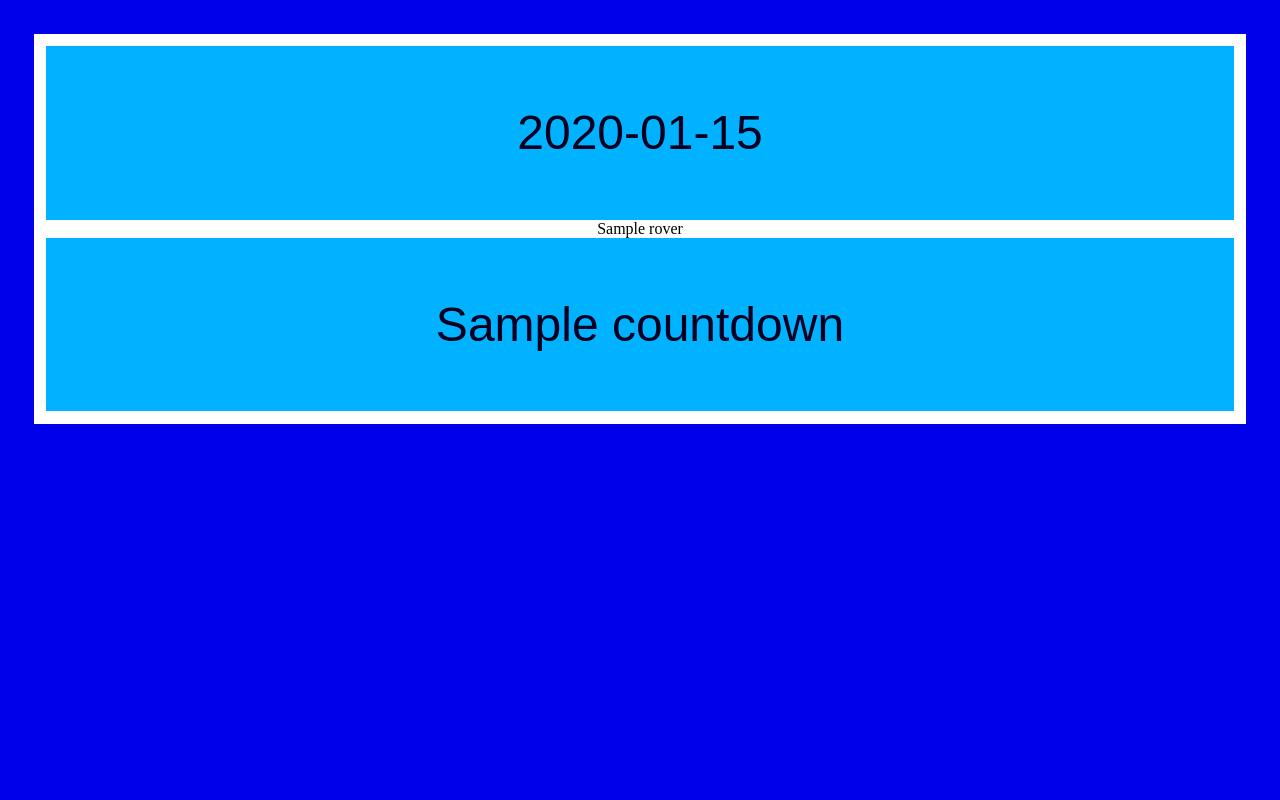
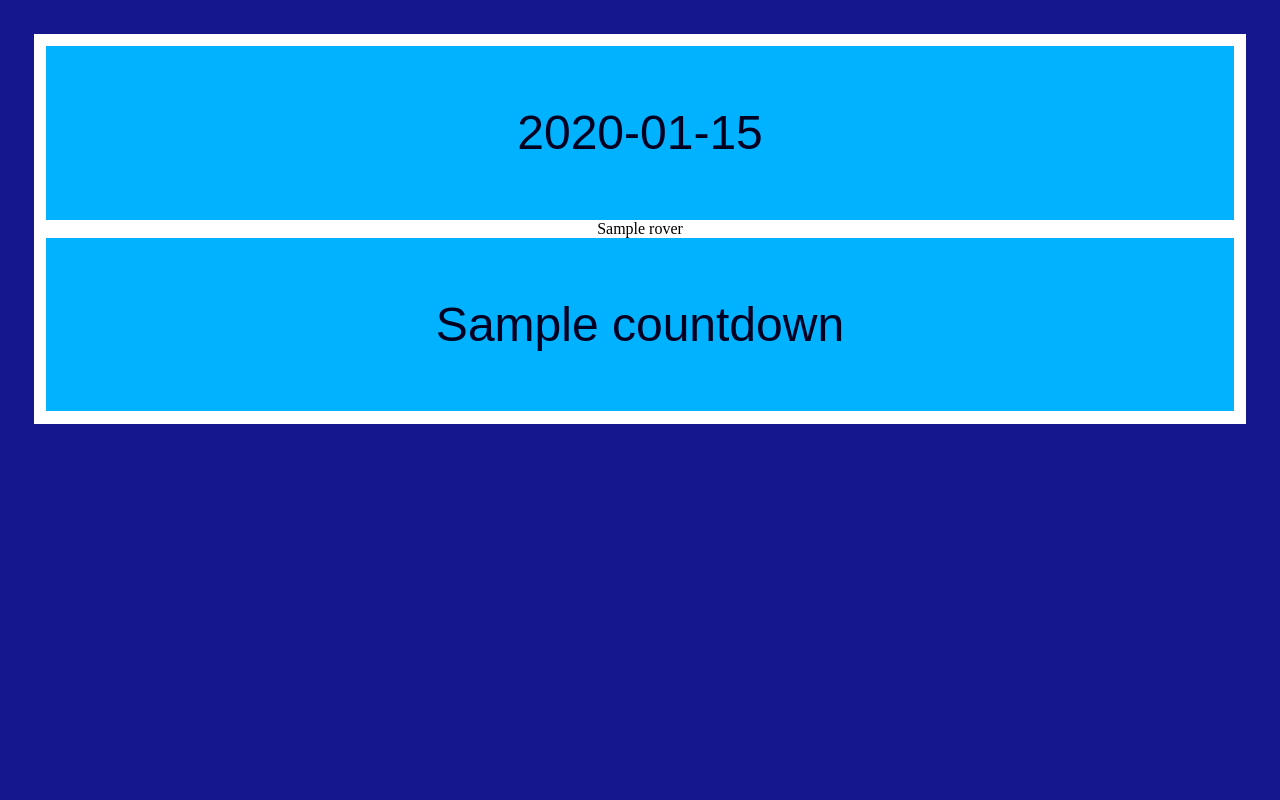
Before and after one commit to moshemoses/shabbatTimeWebsite, a Flask app: template templates/test.html in a window 1280 px wide. Run offline with Flask 2, Linux system fonts and the light colour scheme; the template is opened without the code that fills it: most values are stand-ins (such as "Sample title", 1, 10 or a date in 2020).

Commit message:
hope this works

```diff
--- a/templates/layout.html
+++ b/templates/layout.html
@@ -8,7 +8,7 @@
 
 body{
     text-align: center;
-    background-color: #0001ea;
+    background-color: #15178e;
   padding:2%;
 }
 #main{
```
